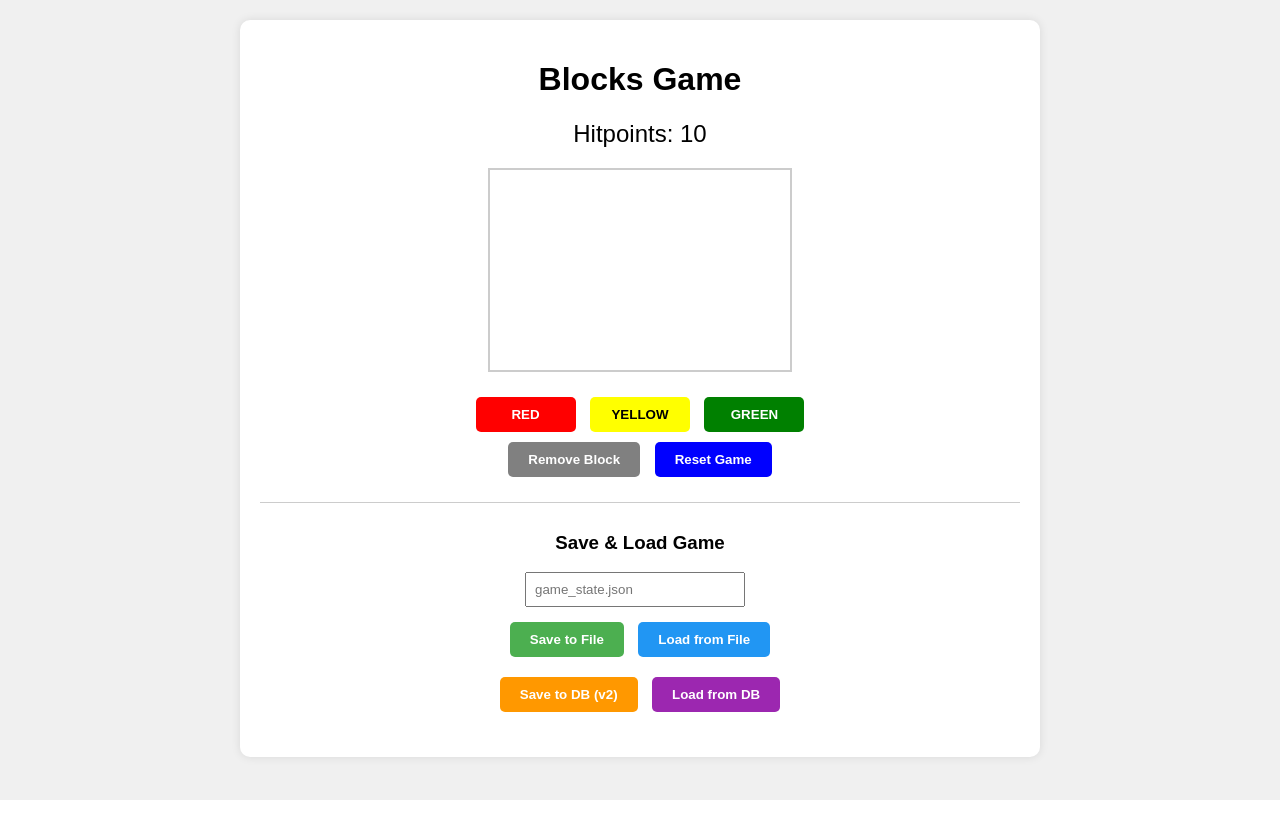
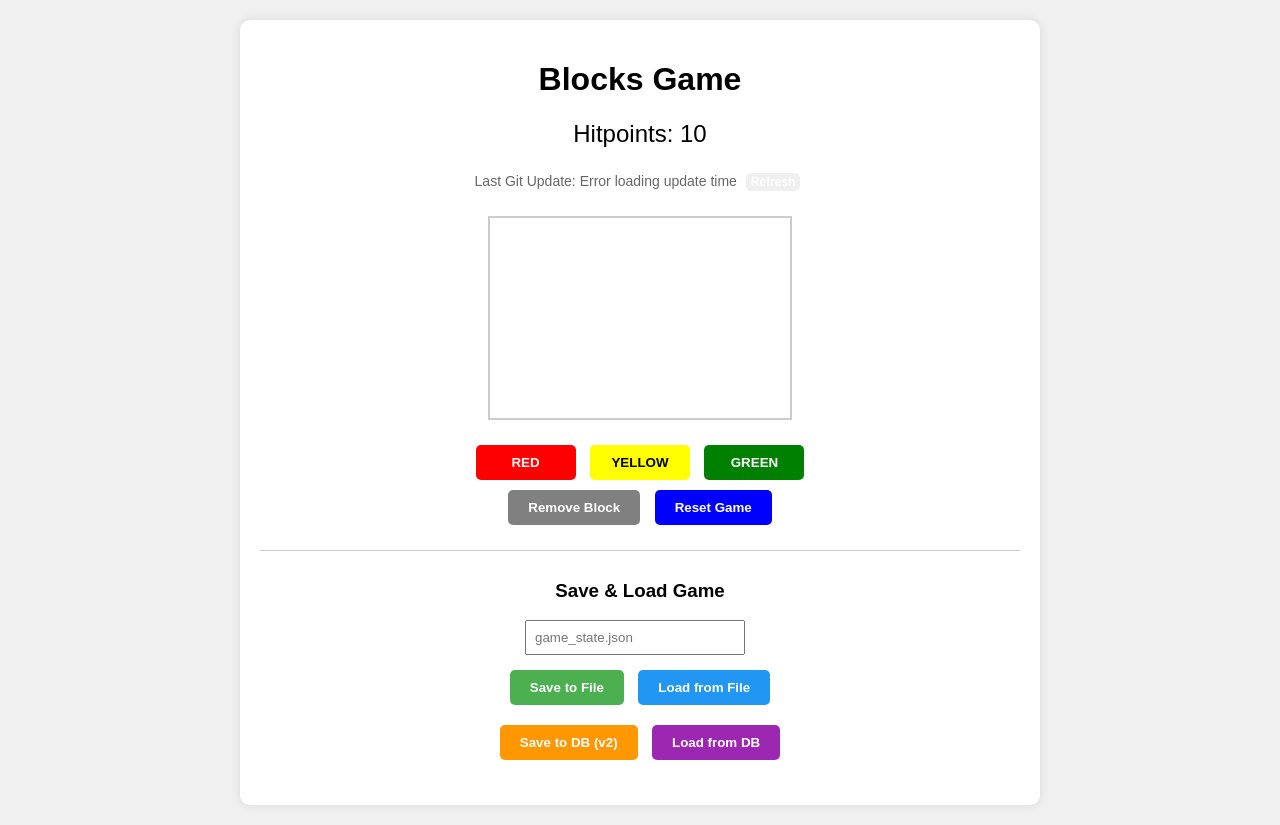
Before and after one commit to mattan/llm-ai-blocks-game, a Flask app: page / in a window 1280 px wide. Before the commit the page ends 800 px from the top, so only its background shows below. Run offline with Flask 3, Linux system fonts and the light colour scheme; data that the repository does not hold is empty.

Commit message:
Add last Git update time display to UI

```diff
--- a/app.py
+++ b/app.py
@@ -84,12 +84,38 @@ def load_game_db():
     except Exception as e:
         return jsonify({'success': False, 'error': str(e)}), 500
 
+@app.route('/api/git/last_update', methods=['GET'])
+def get_last_git_update():
+    """Get the timestamp of the last Git update."""
+    import subprocess
+    import datetime
+
+    try:
+        # Get the last commit date
+        output = subprocess.check_output(
+            ['git', 'log', '-1', '--format=%cd', '--date=iso'],
+            stderr=subprocess.STDOUT,
+            universal_newlines=True
+        ).strip()
+
+        # Parse the date
+        last_update = datetime.datetime.fromisoformat(output)
+
+        return jsonify({
+            'success': True,
+            'last_update': last_update.isoformat(),
+            'formatted_date': last_update.strftime('%Y-%m-%d %H:%M:%S')
+        })
+    except Exception as e:
+        return jsonify({'success': False, 'error': str(e)}), 500
+
 @app.route('/update', methods=['POST'])
 def update():
     """Update the application by pulling from git repository."""
     import subprocess
     import hmac
     import hashlib
+    import datetime
 
     # If you want to add GitHub webhook secret validation:
     if 'X-Hub-Signature' in request.headers:
@@ -141,6 +167,22 @@ def update():
         results['actions'].append({'action': 'restart_app', 'output': e.output, 'success': False})
         results['success'] = False
 
+    # Get the last commit date
+    try:
+        last_commit_output = subprocess.check_output(
+            ['git', 'log', '-1', '--format=%cd', '--date=iso'],
+            stderr=subprocess.STDOUT,
+            universal_newlines=True
+        ).strip()
+
+        # Parse the date
+        last_update = datetime.datetime.fromisoformat(last_commit_output)
+
+        results['last_update'] = last_update.isoformat()
+        results['formatted_date'] = last_update.strftime('%Y-%m-%d %H:%M:%S')
+    except Exception as e:
+        results['last_update_error'] = str(e)
+
     return jsonify(results)
 
 if __name__ == '__main__':
--- a/templates/index.html
+++ b/templates/index.html
@@ -24,6 +24,12 @@
         .hitpoints {
             font-size: 24px;
             margin: 20px 0;
+        }
+
+        .git-info {
+            font-size: 14px;
+            color: #666;
+            margin-bottom: 15px;
         }
 
         .blocks-container {
@@ -91,6 +97,11 @@
 
         <div class="hitpoints">
             Hitpoints: <span id="hitpoints">10</span>
+        </div>
+
+        <div class="git-info" style="font-size: 14px; color: #666; margin-bottom: 15px;">
+            Last Git Update: <span id="last-git-update">Loading...</span>
+            <button onclick="refreshGitInfo()" style="font-size: 12px; padding: 2px 5px; margin-left: 5px;">Refresh</button>
         </div>
 
         <div class="blocks-container" id="blocks-container"></div>
@@ -251,8 +262,26 @@
             });
         }
 
+        function refreshGitInfo() {
+            fetch('/api/git/last_update')
+                .then(response => response.json())
+                .then(data => {
+                    if (data.success) {
+                        document.getElementById('last-git-update').textContent = data.formatted_date;
+                    } else {
+                        document.getElementById('last-git-update').textContent = 'Error loading update time';
+                        console.error(`Error refreshing Git info: ${data.error}`);
+                    }
+                })
+                .catch(error => {
+                    document.getElementById('last-git-update').textContent = 'Error loading update time';
+                    console.error('Error fetching Git info:', error);
+                });
+        }
+
         // Initial display update
         updateDisplay();
+        refreshGitInfo();
     </script>
 </body>
 </html>
```
